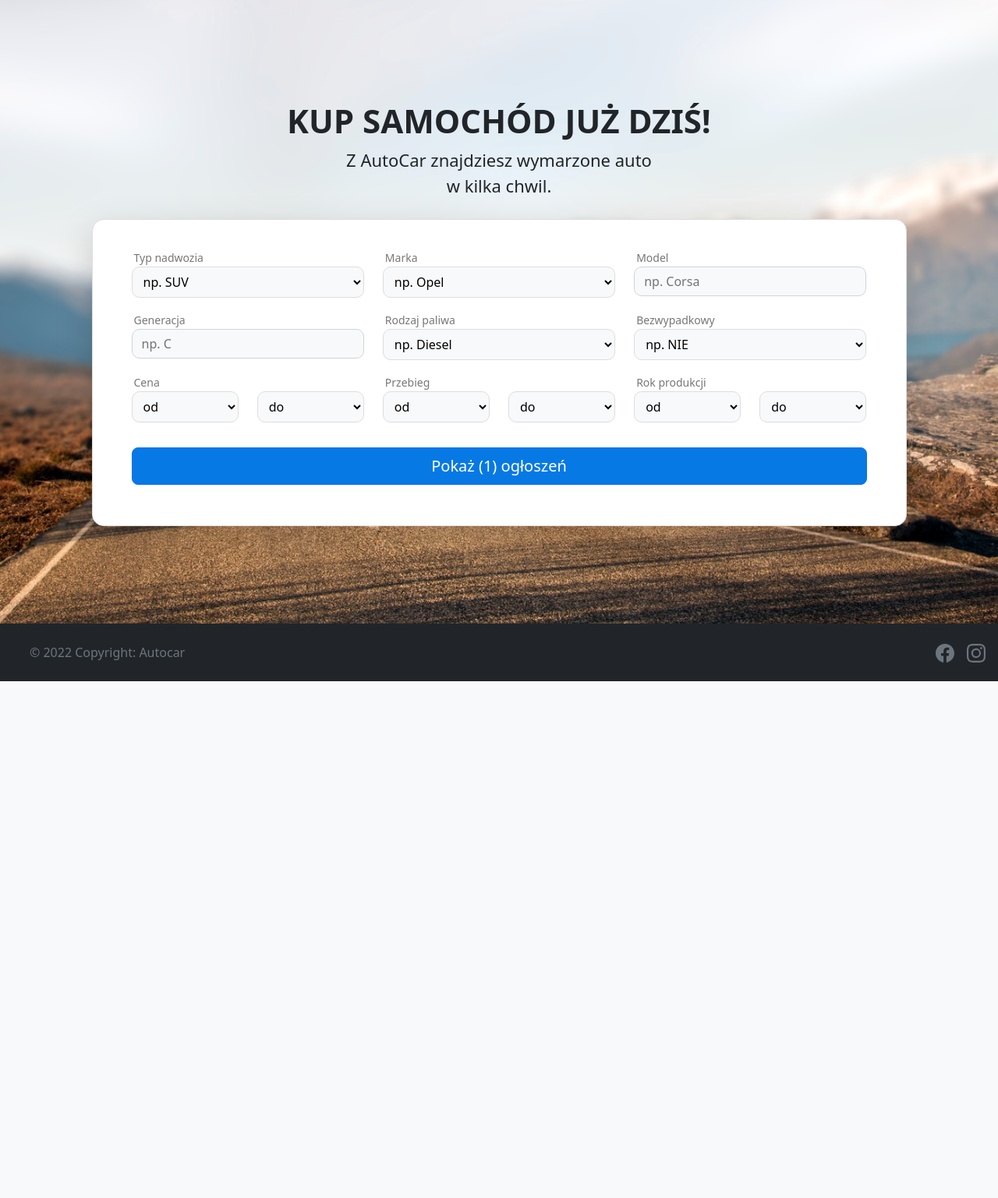
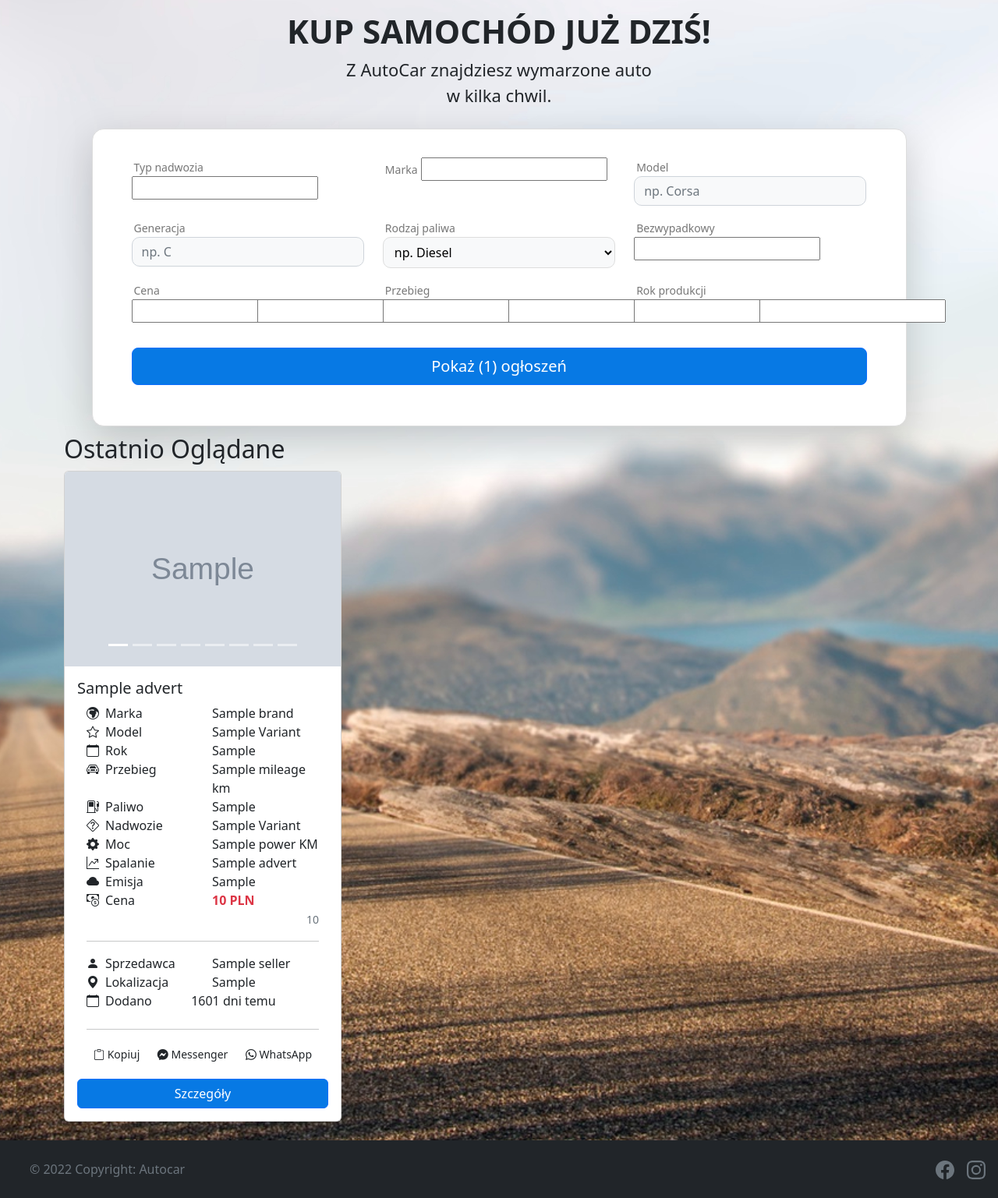
Before and after one commit to KondziuX/car_search, a Django app: template carsearch/carapp/templates/carapp/index.html in a window 1280 px wide. Shown: the part 159-1696 px from the top of the page at 78% size. Before the commit the page ends 1033 px from the top, so only its background shows below. Run offline with Django 4.2, Linux system fonts and the light colour scheme; the template is opened without the code that fills it: most values are stand-ins (such as "Sample title", 1, 10 or a date in 2020); grey boxes marked "Sample" are stand-in pictures; form fields are guessed from the names that the template uses; parts of the project's set-up code (start-up, migrations or seed data) failed here and were passed over.

Commit message:
recently viewed + fixed filters in index.html

```diff
--- a/carsearch/carapp/static/index.css
+++ b/carsearch/carapp/static/index.css
@@ -12,3 +12,11 @@
 .form-cta p {
 	font-size: 22px;
 }
+
+.price{
+    font-weight: 700;
+}
+
+.card-img-top{
+    height: 250px;
+}
--- a/carsearch/carapp/templates/carapp/advertsView.html
+++ b/carsearch/carapp/templates/carapp/advertsView.html
@@ -249,7 +249,6 @@
                   <div class="w-100"></div>
                   <div class="col"><i class="bi bi-graph-up-arrow me-2"></i>Spalanie</div>
                   <div class="col">{{ advert.economy }}</div>
-                  <!-- <div class="col"><i class="{{ advert.economy }}"></i></div> -->
                   <div class="w-100"></div>
                   <div class="col"><i class="bi bi-cloud-fill me-2"></i>Emisja</div>
                   <div class="col"><i class="{{ advert.eco_icon }}"></i> {{ advert.eco_friendly }}</div>
--- a/carsearch/carapp/templates/carapp/index.html
+++ b/carsearch/carapp/templates/carapp/index.html
@@ -1,8 +1,9 @@
-{% extends 'carapp/main.html' %} {% load static %} {% block content %}
+{% extends 'carapp/main.html' %} {% load static %} {% load custom_filters %}  {% block content %}
 <head>
   <title>Auto</title>
   <link rel="stylesheet" href="{% static '../static/form.css' %}" />
   <link rel="stylesheet" href="{% static '../static/index.css' %}" />
+  <script type="text/javascript" src="{% static 'copyLink.js' %}"></script>
 </head>
 <div class="min-vh-100 d-flex align-items-center">
   <div class="container">
@@ -13,74 +14,15 @@
       </div>
       <div class="col-md-11 wrapper bg-white shadow-lg">
         <div class="py-2">
+          <form method="GET" action="{% url 'adverts' %}">
           <div class="row py-2">
             <div class="col-md-4">
               <label for="body-type">Typ nadwozia</label>
-              <select name="body-type" id="body-type" class="bg-light">
-                <option value="" disabled selected hidden>np. SUV</option>
-                <option value="">Auta małe</option>
-                <option value="">Auta miejskie</option>
-                <option value="">Coupe</option>
-                <option value="">Kabriolet</option>
-                <option value="">Kombi</option>
-                <option value="">Kompakt</option>
-                <option value="">Minivan</option>
-                <option value="">Sedan</option>
-                <option value="">SUV</option>
-              </select>
+              {{ form.variant }}
             </div>
             <div class="col-md-4">
               <label for="logo-type">Marka</label>
-              <select name="logo-type" id="logo-type" class="bg-light">
-                <option value="" disabled selected hidden>np. Opel</option>
-                <option>Audi</option>
-                <option>BMW</option>
-                <option>Ford</option>
-                <option>Mercedes-Benz</option>
-                <option>Opel</option>
-                <option>Volkswagen</option>
-                <option>Renault</option>
-                <option>Alfa Romeo</option>
-                <option>Aston Martin</option>
-                <option>Bentley</option>
-                <option>Bugatti</option>
-                <option>Chevrolet</option>
-                <option>Chrysler</option>
-                <option>Citroen</option>
-                <option>Corvette</option>
-                <option>Cupra</option>
-                <option>Dacia</option>
-                <option>Daewoo</option>
-                <option>Dodge</option>
-                <option>Ferrari</option>
-                <option>Fiat</option>
-                <option>Honda</option>
-                <option>HUMMER</option>
-                <option>Hyundai</option>
-                <option>Infiniti</option>
-                <option>Isuzu</option>
-                <option>Jaguar</option>
-                <option>Jeep</option>
-                <option>Kia</option>
-                <option>Lamborghini</option>
-                <option>Lancia</option>
-                <option>Land Rover</option>
-                <option>Lexus</option>
-                <option>Lincoln</option>
-                <option>Mazda</option>
-                <option>McLaren</option>
-                <option>Mitsubishi</option>
-                <option>Nissan</option>
-                <option>Peugeot</option>
-                <option>Porsche</option>
-                <option>Seat</option>
-                <option>Skoda</option>
-                <option>Subaru</option>
-                <option>Suzuki</option>
-                <option>Tesla</option>
-                <option>Toyota</option>
-                <option>Volvo</option>
-              </select>
+              {{ form.brand }}
             </div>
             <div class="col-md-4 pt-md-0 pt-3">
               <label for="model">Model</label>
@@ -113,161 +55,33 @@
             </div>
             <div class="col-md-4 pt-md-0 pt-3">
               <label for="accident-free">Bezwypadkowy</label>
-              <select name="fuel-type" class="bg-light" required>
-                <option disabled selected hidden>np. NIE</option>
-                <option>TAK</option>
-                <option>NIE</option>
-              </select>
+              {{ form.no_crashed }}
             </div>
           </div>
           <div class="row py-2">
             <div class="col-md-2">
               <label for="price">Cena</label>
-              <select name="price-min" id="price-min" class="bg-light">
-                <option value="" disabled selected hidden>od</option>
-                <option>2000 PLN</option>
-                <option>3000 PLN</option>
-                <option>5000 PLN</option>
-                <option>10 000 PLN</option>
-                <option>15 000 PLN</option>
-                <option>20 000 PLN</option>
-                <option>25 000 PLN</option>
-                <option>30 000 PLN</option>
-                <option>35 000 PLN</option>
-                <option>40 000 PLN</option>
-                <option>50 000 PLN</option>
-                <option>65 000 PLN</option>
-                <option>80 000 PLN</option>
-                <option>100 000 PLN</option>
-                <option>200 000 PLN</option>
-                <option>500 000 PLN</option>
-                <option>1 000 000 PLN</option>
-                <option>7 500 000 PLN</option>
-              </select>
+              {{ form.price_min }}
             </div>
             <div class="col-md-2">
               <label>&nbsp;</label>
-              <select name="price-max" id="price-max" class="bg-light" required>
-                <option value="" disabled selected hidden>do</option>
-                <option>2000 PLN</option>
-                <option>3000 PLN</option>
-                <option>5000 PLN</option>
-                <option>10 000 PLN</option>
-                <option>15 000 PLN</option>
-                <option>20 000 PLN</option>
-                <option>25 000 PLN</option>
-                <option>30 000 PLN</option>
-                <option>35 000 PLN</option>
-                <option>40 000 PLN</option>
-                <option>50 000 PLN</option>
-                <option>65 000 PLN</option>
-                <option>80 000 PLN</option>
-                <option>100 000 PLN</option>
-                <option>200 000 PLN</option>
-                <option>500 000 PLN</option>
-                <option>1 000 000 PLN</option>
-                <option>7 500 000 PLN</option>
-              </select>
+              {{ form.price_max }}
             </div>
             <div class="col-md-2">
               <label for="distance">Przebieg</label>
-              <select name="distance-min" id="distance-min" class="bg-light">
-                <option value="" disabled selected hidden>od</option>
-                <option>20 000 km</option>
-                <option>35 000 km</option>
-                <option>50 000 km</option>
-                <option>75 000 km</option>
-                <option>100 000 km</option>
-                <option>125 000 km</option>
-                <option>150 000 km</option>
-                <option>200 000 km</option>
-                <option>250 000 km</option>
-              </select>
+              {{ form.mileage_min }}
             </div>
             <div class="col-md-2">
               <label>&nbsp;</label>
-              <select name="distance-max" id="distance-max" class="bg-light">
-                <option value="" disabled selected hidden>do</option>
-                <option>20 000 km</option>
-                <option>35 000 km</option>
-                <option>50 000 km</option>
-                <option>75 000 km</option>
-                <option>100 000 km</option>
-                <option>125 000 km</option>
-                <option>150 000 km</option>
-                <option>200 000 km</option>
-                <option>250 000 km</option>
-              </select>
+              {{ form.mileage_max }}
             </div>
             <div class="col-md-2">
               <label for="first-registration">Rok produkcji</label>
-              <select
-                name="first-registration-min"
-                id="first-registration-min"
-                class="bg-light"
-              >
-                <option value="" disabled selected hidden>od</option>
-                <option>2022</option>
-                <option>2021</option>
-                <option>2020</option>
-                <option>2019</option>
-                <option>2018</option>
-                <option>2017</option>
-                <option>2016</option>
-                <option>2015</option>
-                <option>2014</option>
-                <option>2013</option>
-                <option>2012</option>
-                <option>2011</option>
-                <option>2010</option>
-                <option>2009</option>
-                <option>2008</option>
-                <option>2007</option>
-                <option>2006</option>
-                <option>2005</option>
-                <option>2004</option>
-                <option>2003</option>
-                <option>2002</option>
-                <option>2001</option>
-                <option>2000</option>
-                <option>1999</option>
-                <option>1998</option>
-              </select>
+              {{ form.year_min }}
             </div>
             <div class="col-md-2">
               <label>&nbsp;</label>
-              <select
-                name="first-registration-max"
-                id="first-registration-max"
-                class="bg-light"
-              >
-                <option value="" disabled selected hidden>do</option>
-                <option>2022</option>
-                <option>2021</option>
-                <option>2020</option>
-                <option>2019</option>
-                <option>2018</option>
-                <option>2017</option>
-                <option>2016</option>
-                <option>2015</option>
-                <option>2014</option>
-                <option>2013</option>
-                <option>2012</option>
-                <option>2011</option>
-                <option>2010</option>
-                <option>2009</option>
-                <option>2008</option>
-                <option>2007</option>
-                <option>2006</option>
-                <option>2005</option>
-                <option>2004</option>
-                <option>2003</option>
-                <option>2002</option>
-                <option>2001</option>
-                <option>2000</option>
-                <option>1999</option>
-                <option>1998</option>
-              </select>
+              {{ form.year_max }}
             </div>
           </div>
           <div class="text-center py-4">
@@ -276,8 +90,168 @@
             </button></a>
           </div>
         </div>
+      </form>
       </div>
     </div>
+          <h2>Ostatnio Oglądane</h2>
+          <div class="row">
+              {% for advert in recently_viewed %}
+              <div class="col-lg-4 col-md-6 col-sm-6">
+                <div class="mb-4 card">
+                  <div id="a{{ advert.id }}" class="carousel slide">
+                    <div class="carousel-indicators">
+                      <button type="button" data-bs-target="#a{{ advert.id }}" data-bs-slide-to="0" class="active"></button>
+                      <button type="button" data-bs-target="#a{{ advert.id }}" data-bs-slide-to="1"></button>
+                      <button type="button" data-bs-target="#a{{ advert.id }}" data-bs-slide-to="2"></button>
+                      <button type="button" data-bs-target="#a{{ advert.id }}" data-bs-slide-to="3"></button>
+                      <button type="button" data-bs-target="#a{{ advert.id }}" data-bs-slide-to="4"></button>
+                      <button type="button" data-bs-target="#a{{ advert.id }}" data-bs-slide-to="5"></button>
+                      <button type="button" data-bs-target="#a{{ advert.id }}" data-bs-slide-to="6"></button>
+                      <button type="button" data-bs-target="#a{{ advert.id }}" data-bs-slide-to="7"></button>
+                    </div>
+                    <div class="carousel-inner">
+                      <div class="carousel-item active">
+                        <img
+                        class="card-img-top d-block"
+                        src="{{ advert.featured_image1.url }}"
+                        alt=""
+                        />
+                      </div>
+                      <div class="carousel-item">
+                        <img
+                        class="card-img-top d-block"
+                        src="{{ advert.featured_image2.url }}"
+                        alt=""
+                        />
+                      </div>
+                      <div class="carousel-item">
+                        <img
+                        class="card-img-top d-block"
+                        src="{{ advert.featured_image3.url }}"
+                        alt=""
+                        />
+                      </div>
+                      <div class="carousel-item">
+                        <img
+                        class="card-img-top d-block"
+                        src="{{ advert.featured_image4.url }}"
+                        alt=""
+                        />
+                      </div>
+                      <div class="carousel-item">
+                        <img
+                        class="card-img-top d-block"
+                        src="{{ advert.featured_image5.url }}"
+                        alt=""
+                        />
+                      </div>
+                      <div class="carousel-item">
+                        <img
+                        class="card-img-top d-block"
+                        src="{{ advert.featured_image6.url }}"
+                        alt=""
+                        />
+                      </div>
+                      <div class="carousel-item">
+                        <img
+                        class="card-img-top d-block"
+                        src="{{ advert.featured_image7.url }}"
+                        alt=""
+                        />
+                      </div>
+                      <div class="carousel-item">
+                        <img
+                        class="card-img-top d-block"
+                        src="{{ advert.featured_image8.url }}"
+                        alt=""
+                        />
+                      </div>
+                    </div>
+                  </div>
+                  <div class="card-body">
+                    <h5 class="card-title">{{advert.title}}</h5>
+                    <div class="container">
+                      <div class="row">
+                        <div class="col"><i class="bi bi-globe-europe-africa me-2"></i>Marka</div>
+                        <div class="col">{{ advert.brand }}</div>
+                        <div class="w-100"></div>
+                        <div class="col"><i class="bi bi-star me-2"></i>Model</div>
+                        <div class="col">{{ advert.variant|title }}</div>
+                        <div class="w-100"></div>
+                        <div class="col"><i class="bi bi-calendar me-2"></i>Rok</div>
+                        <div class="col">{{ advert.first_registration }}</div>
+                        <div class="w-100"></div>
+                        <div class="col"><i class="bi bi-car-front me-2"></i>Przebieg</div>
+                        <div class="col">{{ advert.mileage }} km</div>
+                        <div class="w-100"></div>
+                        <div class="col"><i class="bi bi-fuel-pump me-2"></i>Paliwo</div>
+                        <div class="col">{{ advert.fuel_type}}</div>
+                        <div class="w-100"></div>
+                        <div class="col"><i class="bi bi-question-diamond me-2"></i>Nadwozie</div>
+                        <div class="col">{{ advert.variant|title }}</div>
+                        <div class="w-100"></div>
+                        <div class="col"><i class="bi bi-gear-fill me-2"></i>Moc</div>
+                        <div class="col">{{ advert.power }} KM</div>
+                        <div class="w-100"></div>
+                        <div class="col"><i class="bi bi-graph-up-arrow me-2"></i>Spalanie</div>
+                        <div class="col">{{ advert.economy }}</div>
+                        <div class="w-100"></div>
+                        <div class="col"><i class="bi bi-cloud-fill me-2"></i>Emisja</div>
+                        <div class="col"><i class="{{ advert.eco_icon }}"></i> {{ advert.eco_friendly }}</div>
+                        <div class="w-100"></div>
+                        <div class="col"><i class="bi bi-cash-coin me-2"></i>Cena</div>
+                        <div class="col"><span class="text-danger price">{{ advert.price|currency }} </span></div>
+                        <div class="text-end">
+                          <small class="text-muted"><i class="{{ advert.price_icon }} me-2"></i>{{ advert.price_evaluation }}</small>
+                        </div>
+                        <div class="w-100"><hr></div>
+                        <div class="col"><i class="bi bi-person-fill me-2"></i>Sprzedawca</div>
+                        <div class="col">{{ advert.owner.seller }}</div>
+                        <div class="w-100"></div>
+                        <div class="col"><i class="bi bi-geo-alt-fill me-2"></i>Lokalizacja</div>
+                        <div class="col">{{ advert.owner.location_city }}</div>
+                        <div class="w-100"></div>
+                        <div class="col-sm-6 col-md-5"><i class="bi bi-calendar me-2"></i>Dodano</div>
+                        <div class="col-sm-6 col-md-7">{{ advert.created|custom_timesince }}</div>
+                        <div class="w-100 mt-2"><hr></div>
+                      </div>
+                      <div class="d-flex justify-content-between mb-3">
+                        <button onclick="copyLink('{{ advert.id }}')" class="btn btn-sm">
+                          <i class="bi bi-clipboard"></i> Kopiuj
+                        </button>
+                        <button onclick="shareOnMessenger('{{ advert.id }}')" class="btn btn-sm">
+                          <i class="bi bi-messenger"></i> Messenger
+                        </button>
+                        <button onclick="shareOnWhatsApp('{{ advert.id }}')" class="btn btn-sm">
+                          <i class="bi bi-whatsapp"></i> WhatsApp
+                        </button>
+                      </div>
+                    </div>
+
+                    <a href="{% url 'single-advert' advert.id %}" class="btn btn-primary w-100">Szczegóły</a>
+                  </div>
+                </div>
+              </div>
+              {% endfor %}
+          </div>
+      </div>
+</div>
+
+<!-- Toast Notification -->
+<div id="copyToast" class="toast align-items-center position-fixed bottom-0 end-0 p-3" role="alert" aria-live="assertive" aria-atomic="true">
+  <div class="d-flex">
+    <div class="toast-body">
+      Hello, world! This is a toast message.
+    </div>
+    <button type="button" class="btn-close me-2 m-auto" data-bs-dismiss="toast" aria-label="Close"></button>
   </div>
 </div>
+
+<script>
+  document.addEventListener('DOMContentLoaded', function() {
+    var toastEl = document.getElementById('copyToast');
+    var toast = new bootstrap.Toast(toastEl);
+  });
+</script>
+
 {% endblock content %}
--- a/carsearch/carsearch/settings.py
+++ b/carsearch/carsearch/settings.py
@@ -27,6 +27,9 @@ DEBUG = True
 
 ALLOWED_HOSTS = []
 
+SESSION_ENGINE = 'django.contrib.sessions.backends.signed_cookies'
+SESSION_COOKIE_HTTPONLY = True
+SESSION_COOKIE_SECURE = True
 
 # Application definition
 
```
Also changed, not shown: carsearch/carapp/views.py (+62 -34 lines).
